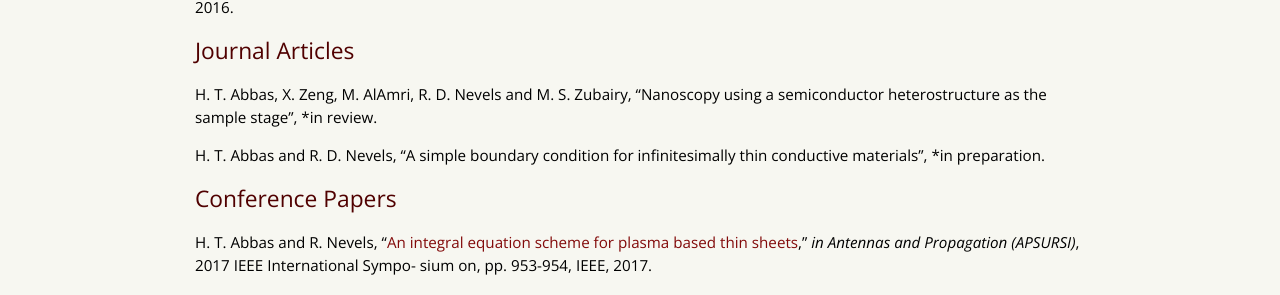
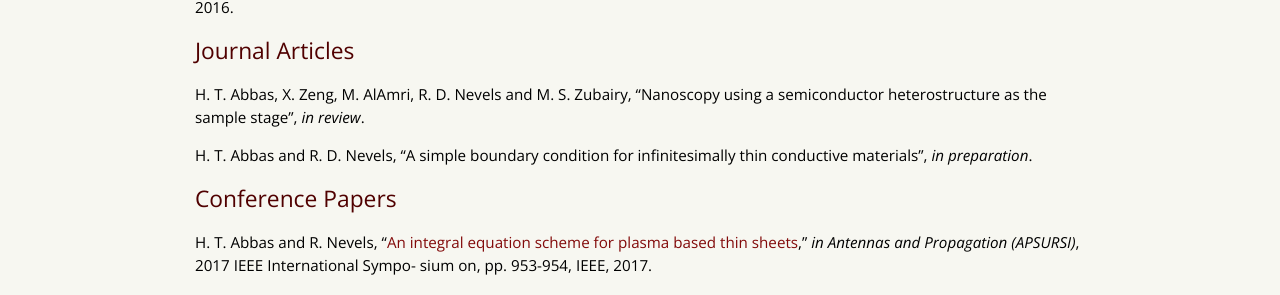
Before and after one commit to hasantahir/hasantahir.github.io, a Jekyll site: the page built from publications.md, in a window 1280 px wide. Shown: the part 232-527 px from the top of the page. Built offline with Jekyll 4.4.1, drawn with Linux system fonts in a browser that asks for light colours; nearby versions of some CDN libraries.

Commit message:
Updated after graduation for postdoc search

```diff
--- a/publications.md
+++ b/publications.md
@@ -9,9 +9,9 @@ R. D. Nevels and H. T. Abbas, "[Optical nanoantennas](http://link.springer.com/r
 Antenna Technologies*, pp. 527-566, Springer Singapore, 2016.
 
 ## Journal Articles
-H. T. Abbas, X. Zeng, M. AlAmri, R. D. Nevels and M. S. Zubairy, "Nanoscopy using a semiconductor heterostructure as the sample stage", *in review.
+H. T. Abbas, X. Zeng, M. AlAmri, R. D. Nevels and M. S. Zubairy, "Nanoscopy using a semiconductor heterostructure as the sample stage", *in review*.
 
-H. T. Abbas and R. D. Nevels, "A simple boundary condition for infinitesimally thin conductive materials", *in preparation.
+H. T. Abbas and R. D. Nevels, "A simple boundary condition for infinitesimally thin conductive materials", *in preparation*.
 
 ## Conference Papers
 H. T. Abbas and R. Nevels, "[An integral equation scheme for plasma based thin sheets](http://ieeexplore.ieee.org/abstract/document/8072519/)," *in
```
